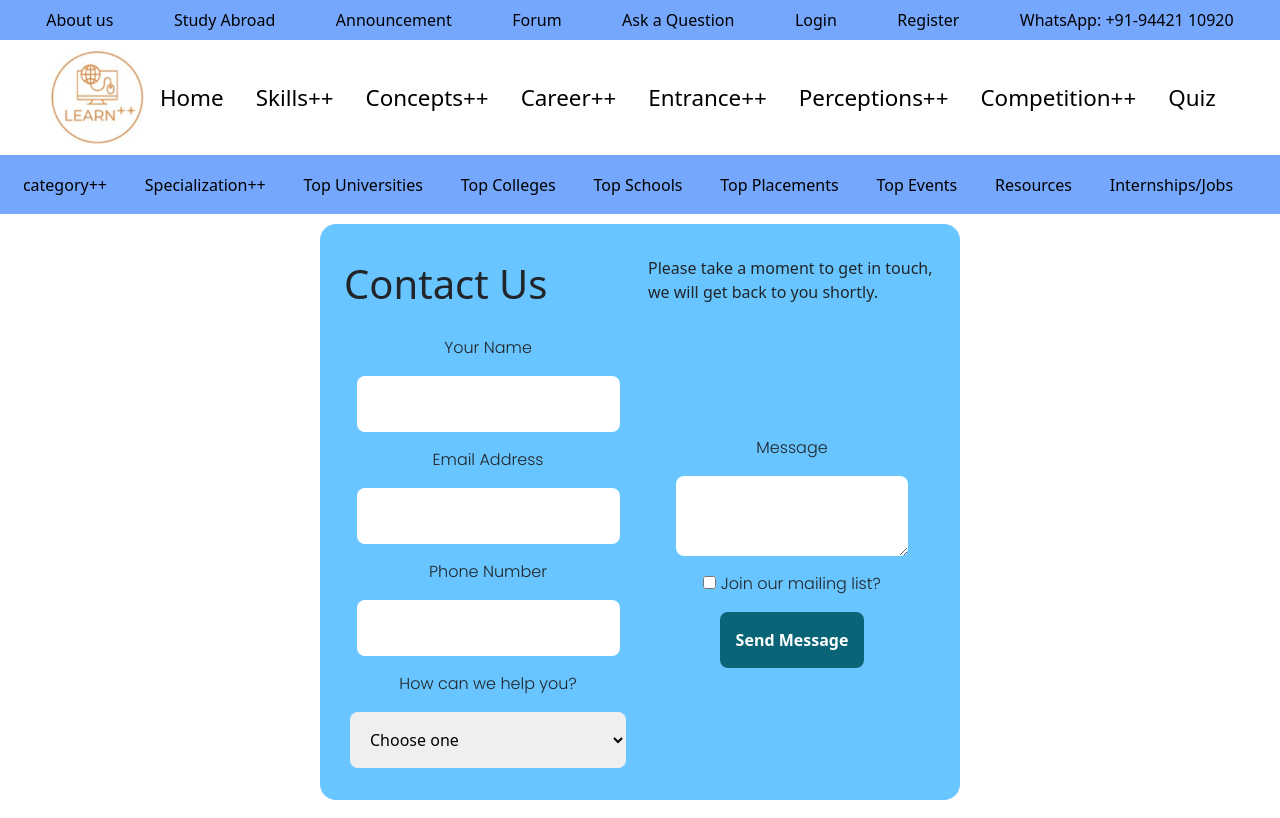
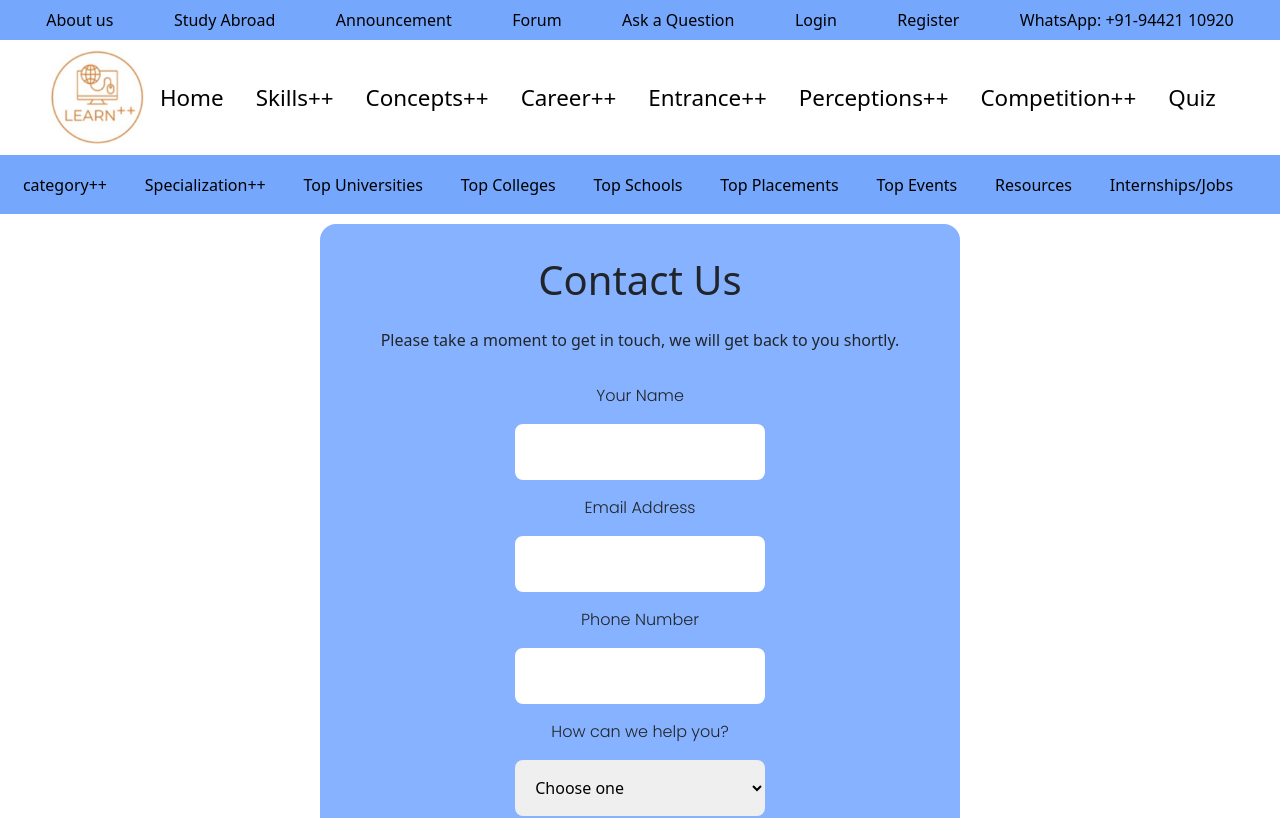
Before and after one commit to a8hok/MERN-Client, a React (Create React App) app: page /contactus in a window 1280 px wide. Shown: the top 818 px of the page. Built offline with nearby package versions, Linux system fonts and the light colour scheme.

Commit message:
incooperated some minor changes and added hosted database

```diff
--- a/src/Config/Config.js
+++ b/src/Config/Config.js
@@ -1,7 +1,7 @@
 import axios from "axios";
 export const axio = axios.create({
-  baseURL: "http://localhost:8001",
-  //https://learning-mern-academy.herokuapp.com
+  baseURL: "https://learning-mern-academy.herokuapp.com",
+  //http://localhost:8001
   headers: {
   "X-Custom-Header": "foobar",
   "Accept": "application/json",
--- a/src/component/ContactUs/ContactUs.css
+++ b/src/component/ContactUs/ContactUs.css
@@ -1,12 +1,12 @@
 .contact-form-Container {
-    display: grid;
-    grid-template-columns: 50% 50%;
+    display: flex;
+    flex-direction: column;
     align-items: center;
     justify-content: center;
     gap: 1em;
     width: 50%;
     margin: 2em auto;
-    background: rgb(104, 197, 255);
+    background: rgb(134, 178, 255);
     padding: 2em;
     border-radius: 1em;
 }
@@ -23,6 +23,8 @@
     padding: 1em;
     border-radius: 0.5em;
     border: none;
+    width: 80%;
+    margin: auto;
 }
 
 .Contact-Submit_Button {
--- a/src/component/ContactUs/ContactUs.js
+++ b/src/component/ContactUs/ContactUs.js
@@ -23,17 +23,14 @@ function ContactUs() {
         <label for="the-reason">How can we help you?</label>
         <select name="reason" id="the-reason">
         <option value="">Choose one</option>
-        <option value="web">I need web design services</option>
-        <option value="video">I need you to produce a video</option>
-        <option value="3d">I need 3D polygon things</option>
+        <option value="web">I need top schools</option>
+        <option value="video">I need you to pick best universities</option>
+        <option value="3d">I need college with good facilities</option>
     </select>
     </div>
     <div className="column_Contact_Form">
         <label for="the-message">Message</label>
         <textarea name="message" id="the-message"></textarea>
-        <label>
-        <input type="checkbox" name="newsletter" value="yes"/> Join our mailing list?
-        </label>
         <input type="submit" value="Send Message" className="Contact-Submit_Button"/>
     </div>
 </form>
--- a/src/component/NavComponents/TopUniversity/UniversityCardDetails/UniversityCardDetails.css
+++ b/src/component/NavComponents/TopUniversity/UniversityCardDetails/UniversityCardDetails.css
@@ -4,6 +4,7 @@
   align-items: center;
   gap: 20px;
   background: #ffffff;
+  margin: 2em auto;
   /* background: aliceblue; */
 }
 .clg-name-head {
--- a/src/component/Navbar/landingNav.css
+++ b/src/component/Navbar/landingNav.css
@@ -25,7 +25,7 @@ body {
 
 .top-navmenus,
 .bot-navmenus {
-  background: rgb(117, 167, 253);;
+  background: rgb(117, 167, 253);
   width: 100%;
   padding: 0.5em 1em;
   display: flex;
--- a/src/component/userProfile/UserProfile.js
+++ b/src/component/userProfile/UserProfile.js
@@ -132,7 +132,7 @@ const UserProfile = () => {
                 </div>
                 <div className="user-data-container">
                   <h3>{userData?.data?.userFirstName}&nbsp; {userData?.data?.userLastName}</h3>
-                  <p>Student</p>
+                  <p>{userAffiliation}</p>
                 </div>
               </div>
               <div className="left-container--dashboard">
@@ -184,7 +184,8 @@ const UserProfile = () => {
           {content === "user-profile" && (
             <div className="userProfile-RightSide_Container">
               <div className="profilepic-container">
-                <h2>{userData?.data?.userFirstName}&nbsp; {userData?.data?.userLastName}</h2>
+                {SelectedUniversitiesData ?<h2>{SelectedUniversitiesData.Name_1}</h2>:
+                <h2>{userData?.data?.userFirstName}&nbsp; {userData?.data?.userLastName}</h2>}
                 <p>{userAffiliation}</p>
               </div>
               {userStatus && <div className="eve-top">Events</div>}
```
